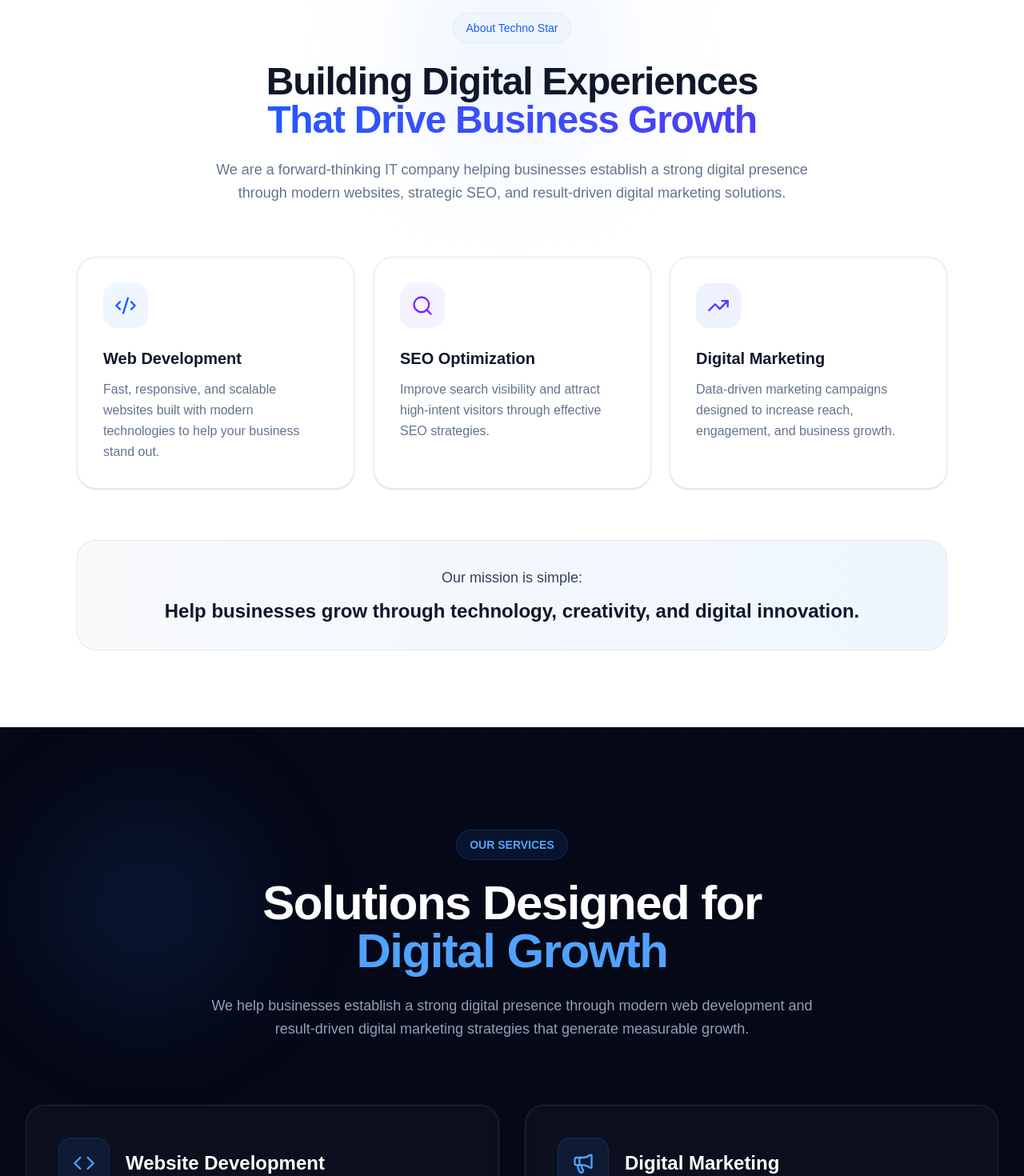
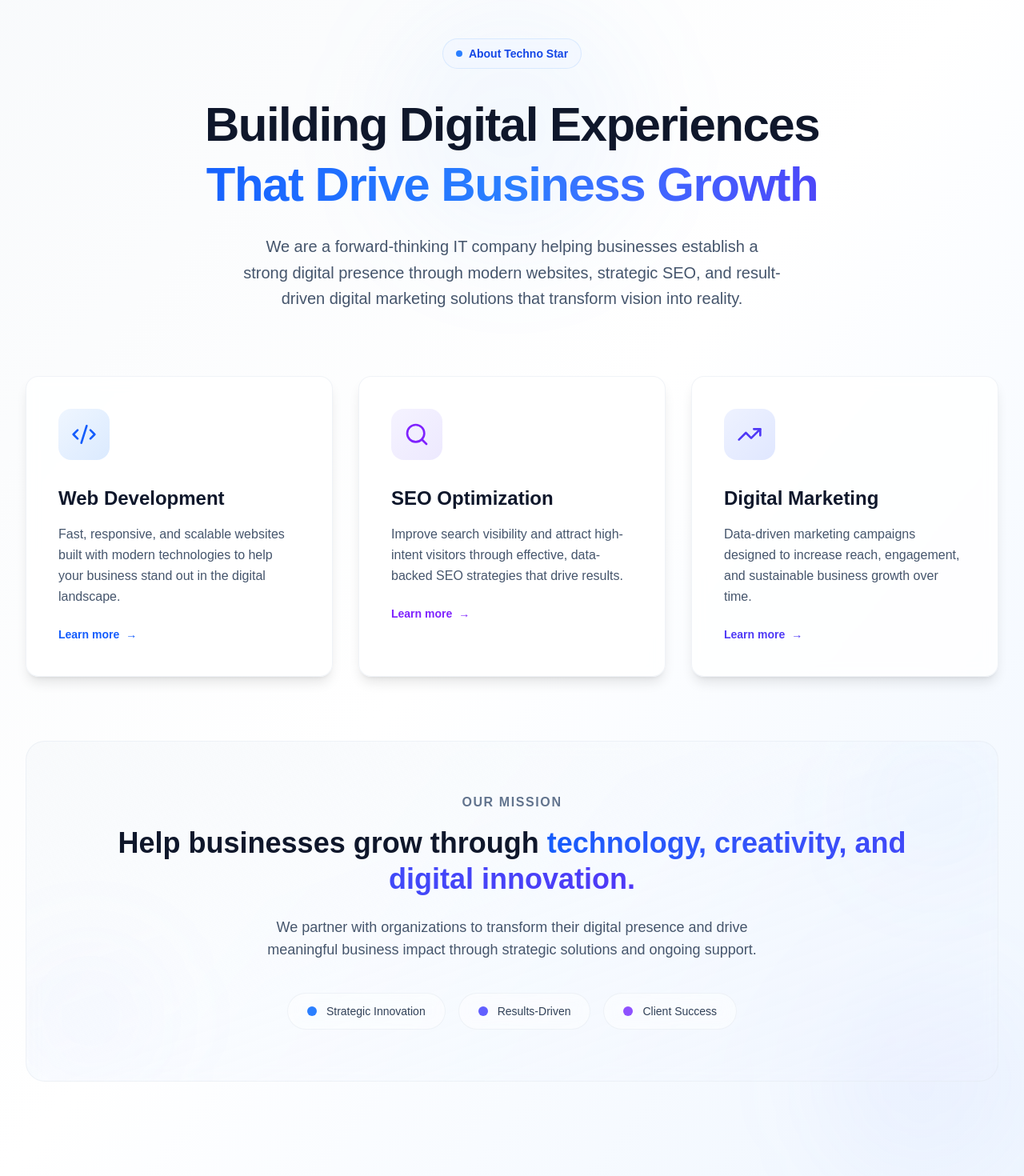
Before and after one commit to Zhaskii/TechnoStart, a Next.js app: page / in a window 1280 px wide. Shown: the part 880-2350 px from the top of the page at 80% size. Built offline with nearby package versions, Linux system fonts and the light colour scheme.

Commit message:
feat: enhance WhoWeAre component with gradient background and improved feature cards

```diff
--- a/app/components/WhoWeAre.tsx
+++ b/app/components/WhoWeAre.tsx
@@ -81,100 +81,162 @@ export const WhoWeAre: React.FC = () => {
   }, []);
 
   return (
-    <section id="about" className="relative overflow-hidden bg-white py-24">
-      {/* Background Glow */}
-      <div className="absolute inset-0 pointer-events-none">
-        <div className="absolute top-0 left-1/2 -translate-x-1/2 h-72 w-72 rounded-full bg-blue-100/40 blur-3xl" />
+    <section id="about" className="relative overflow-hidden bg-gradient-to-br from-slate-50 via-white to-blue-50 py-32">
+      {/* Decorative background elements */}
+      <div className="absolute inset-0 pointer-events-none overflow-hidden">
+        <div className="absolute top-20 left-1/2 -translate-x-1/2 h-80 w-80 rounded-full bg-blue-400/5 blur-3xl" />
+        <div className="absolute bottom-0 right-0 h-64 w-64 rounded-full bg-indigo-400/5 blur-3xl" />
       </div>
 
-      <div className="relative max-w-6xl mx-auto px-6 lg:px-8">
-        {/* Header (Trigger Container) */}
-        <div className="text-center max-w-3xl mx-auto about-header-trigger">
-          <span className="inline-flex items-center rounded-full border border-blue-100 bg-blue-50 px-4 py-2 text-sm font-medium text-blue-600 about-header-anim opacity-0">
-            About Techno Star
-          </span>
+      <div className="relative max-w-7xl mx-auto px-6 lg:px-8">
+        {/* Header Section */}
+        <div className="text-center max-w-4xl mx-auto about-header-trigger mb-20">
+          <div className="inline-flex items-center gap-2 rounded-full border border-blue-200/50 bg-blue-50/50 backdrop-blur-sm px-4 py-2 mb-8 about-header-anim opacity-0">
+            <div className="h-2 w-2 rounded-full bg-blue-500" />
+            <span className="text-sm font-semibold text-blue-700">About Techno Star</span>
+          </div>
 
-          <h2 className="mt-6 text-4xl font-bold tracking-tight text-slate-900 md:text-5xl about-header-anim opacity-0">
+          <h2 className="text-5xl md:text-6xl font-bold tracking-tight text-slate-900 mb-6 leading-tight about-header-anim opacity-0">
             Building Digital Experiences{" "}
-            <span className="block bg-gradient-to-r from-blue-600 to-indigo-600 bg-clip-text text-transparent">
+            <span className="block bg-gradient-to-r from-blue-600 via-blue-500 to-indigo-600 bg-clip-text text-transparent">
               That Drive Business Growth
             </span>
           </h2>
 
-          <p className="mt-6 text-lg leading-relaxed text-slate-500 about-header-anim opacity-0">
+          <p className="text-lg md:text-xl leading-relaxed text-slate-600 max-w-2xl mx-auto about-header-anim opacity-0">
             We are a forward-thinking IT company helping businesses establish a
             strong digital presence through modern websites, strategic SEO, and
-            result-driven digital marketing solutions.
+            result-driven digital marketing solutions that transform vision into reality.
           </p>
         </div>
 
-        {/* Feature Cards */}
-        <div className="mt-16 grid gap-6 md:grid-cols-3 about-cards-trigger">
+        {/* Feature Cards Grid */}
+        <div className="grid gap-8 md:grid-cols-3 about-cards-trigger mb-20">
           {/* Card 1: Web Development */}
           <div className="about-card-wrapper opacity-0 will-change-transform">
-            <div className="group h-full rounded-3xl border border-slate-200 bg-white p-8 shadow-sm transition-all duration-300 hover:-translate-y-2 hover:shadow-xl">
-              <div className="inline-flex h-14 w-14 items-center justify-center rounded-2xl bg-blue-50 text-blue-600">
-                <Code2 size={28} />
+            <div className="group relative h-full rounded-2xl border border-slate-200/50 bg-white/80 backdrop-blur-sm p-10 shadow-lg hover:shadow-2xl transition-all duration-500 hover:-translate-y-1 overflow-hidden">
+              {/* Gradient background on hover */}
+              <div className="absolute inset-0 opacity-0 group-hover:opacity-100 transition-opacity duration-500 pointer-events-none" style={{
+                background: "radial-gradient(circle at top right, rgba(59, 130, 246, 0.1), transparent)"
+              }} />
+
+              <div className="relative z-10">
+                <div className="inline-flex h-16 w-16 items-center justify-center rounded-2xl bg-gradient-to-br from-blue-50 to-blue-100 text-blue-600 group-hover:scale-110 transition-transform duration-300">
+                  <Code2 size={32} />
                 </div>
 
-              <h3 className="mt-6 text-xl font-semibold text-slate-900">
+                <h3 className="mt-8 text-2xl font-bold text-slate-900">
                   Web Development
                 </h3>
 
-              <p className="mt-3 text-slate-500 leading-relaxed">
+                <p className="mt-4 text-base leading-relaxed text-slate-600">
                   Fast, responsive, and scalable websites built with modern
-                technologies to help your business stand out.
+                  technologies to help your business stand out in the digital landscape.
                 </p>
+
+                <div className="mt-6 inline-flex items-center gap-2 text-blue-600 font-semibold text-sm group-hover:gap-3 transition-all">
+                  Learn more <span>→</span>
+                </div>
+              </div>
             </div>
           </div>
 
           {/* Card 2: SEO Optimization */}
           <div className="about-card-wrapper opacity-0 will-change-transform">
-            <div className="group h-full rounded-3xl border border-slate-200 bg-white p-8 shadow-sm transition-all duration-300 hover:-translate-y-2 hover:shadow-xl">
-              <div className="inline-flex h-14 w-14 items-center justify-center rounded-2xl bg-violet-50 text-violet-600">
-                <Search size={28} />
+            <div className="group relative h-full rounded-2xl border border-slate-200/50 bg-white/80 backdrop-blur-sm p-10 shadow-lg hover:shadow-2xl transition-all duration-500 hover:-translate-y-1 overflow-hidden">
+              {/* Gradient background on hover */}
+              <div className="absolute inset-0 opacity-0 group-hover:opacity-100 transition-opacity duration-500 pointer-events-none" style={{
+                background: "radial-gradient(circle at top right, rgba(167, 139, 250, 0.1), transparent)"
+              }} />
+
+              <div className="relative z-10">
+                <div className="inline-flex h-16 w-16 items-center justify-center rounded-2xl bg-gradient-to-br from-violet-50 to-violet-100 text-violet-600 group-hover:scale-110 transition-transform duration-300">
+                  <Search size={32} />
                 </div>
 
-              <h3 className="mt-6 text-xl font-semibold text-slate-900">
+                <h3 className="mt-8 text-2xl font-bold text-slate-900">
                   SEO Optimization
                 </h3>
 
-              <p className="mt-3 text-slate-500 leading-relaxed">
+                <p className="mt-4 text-base leading-relaxed text-slate-600">
                   Improve search visibility and attract high-intent visitors
-                through effective SEO strategies.
+                  through effective, data-backed SEO strategies that drive results.
                 </p>
+
+                <div className="mt-6 inline-flex items-center gap-2 text-violet-600 font-semibold text-sm group-hover:gap-3 transition-all">
+                  Learn more <span>→</span>
+                </div>
+              </div>
             </div>
           </div>
 
           {/* Card 3: Digital Marketing */}
           <div className="about-card-wrapper opacity-0 will-change-transform">
-            <div className="group h-full rounded-3xl border border-slate-200 bg-white p-8 shadow-sm transition-all duration-300 hover:-translate-y-2 hover:shadow-xl">
-              <div className="inline-flex h-14 w-14 items-center justify-center rounded-2xl bg-indigo-50 text-indigo-600">
-                <TrendingUp size={28} />
+            <div className="group relative h-full rounded-2xl border border-slate-200/50 bg-white/80 backdrop-blur-sm p-10 shadow-lg hover:shadow-2xl transition-all duration-500 hover:-translate-y-1 overflow-hidden">
+              {/* Gradient background on hover */}
+              <div className="absolute inset-0 opacity-0 group-hover:opacity-100 transition-opacity duration-500 pointer-events-none" style={{
+                background: "radial-gradient(circle at top right, rgba(99, 102, 241, 0.1), transparent)"
+              }} />
+
+              <div className="relative z-10">
+                <div className="inline-flex h-16 w-16 items-center justify-center rounded-2xl bg-gradient-to-br from-indigo-50 to-indigo-100 text-indigo-600 group-hover:scale-110 transition-transform duration-300">
+                  <TrendingUp size={32} />
                 </div>
 
-              <h3 className="mt-6 text-xl font-semibold text-slate-900">
+                <h3 className="mt-8 text-2xl font-bold text-slate-900">
                   Digital Marketing
                 </h3>
 
-              <p className="mt-3 text-slate-500 leading-relaxed">
+                <p className="mt-4 text-base leading-relaxed text-slate-600">
                   Data-driven marketing campaigns designed to increase reach,
-                engagement, and business growth.
+                  engagement, and sustainable business growth over time.
                 </p>
+
+                <div className="mt-6 inline-flex items-center gap-2 text-indigo-600 font-semibold text-sm group-hover:gap-3 transition-all">
+                  Learn more <span>→</span>
+                </div>
+              </div>
             </div>
           </div>
         </div>
 
-        {/* Bottom Statement */}
-        <div className="mt-16 rounded-3xl border border-slate-200 bg-gradient-to-r from-slate-50 to-blue-50 p-8 text-center about-mission-trigger about-mission-anim opacity-0">
-          <p className="text-lg font-medium text-slate-700">
-            Our mission is simple:
+        {/* Mission Statement Section */}
+        <div className="about-mission-trigger about-mission-anim opacity-0">
+          <div className="rounded-3xl border border-slate-200/50 bg-gradient-to-br from-slate-50 via-blue-50/30 to-indigo-50/20 backdrop-blur-sm p-12 md:p-16 text-center overflow-hidden relative">
+            {/* Decorative background */}
+            <div className="absolute top-0 right-0 h-40 w-40 bg-blue-400/5 rounded-full blur-3xl -z-10" />
+            <div className="absolute bottom-0 left-0 h-40 w-40 bg-indigo-400/5 rounded-full blur-3xl -z-10" />
+
+            <p className="text-sm md:text-base font-semibold uppercase tracking-widest text-slate-500 mb-4">
+              Our Mission
             </p>
 
-          <p className="mt-3 text-2xl font-bold text-slate-900">
-            Help businesses grow through technology, creativity, and digital
-            innovation.
+            <h3 className="text-3xl md:text-4xl font-bold text-slate-900 leading-tight mb-6">
+              Help businesses grow through{" "}
+              <span className="bg-gradient-to-r from-blue-600 to-indigo-600 bg-clip-text text-transparent">
+                technology, creativity, and digital innovation.
+              </span>
+            </h3>
+
+            <p className="text-lg text-slate-600 max-w-2xl mx-auto">
+              We partner with organizations to transform their digital presence and drive meaningful business impact through strategic solutions and ongoing support.
             </p>
+
+            <div className="mt-10 flex flex-wrap gap-4 justify-center">
+              <div className="inline-flex items-center gap-3 px-6 py-3 rounded-full bg-white/50 backdrop-blur-sm border border-slate-200/50">
+                <div className="h-3 w-3 rounded-full bg-blue-500" />
+                <span className="text-sm font-medium text-slate-700">Strategic Innovation</span>
+              </div>
+              <div className="inline-flex items-center gap-3 px-6 py-3 rounded-full bg-white/50 backdrop-blur-sm border border-slate-200/50">
+                <div className="h-3 w-3 rounded-full bg-indigo-500" />
+                <span className="text-sm font-medium text-slate-700">Results-Driven</span>
+              </div>
+              <div className="inline-flex items-center gap-3 px-6 py-3 rounded-full bg-white/50 backdrop-blur-sm border border-slate-200/50">
+                <div className="h-3 w-3 rounded-full bg-violet-500" />
+                <span className="text-sm font-medium text-slate-700">Client Success</span>
+              </div>
+            </div>
+          </div>
         </div>
       </div>
     </section>
```
Lines whose indentation alone changed are shown as unchanged.
